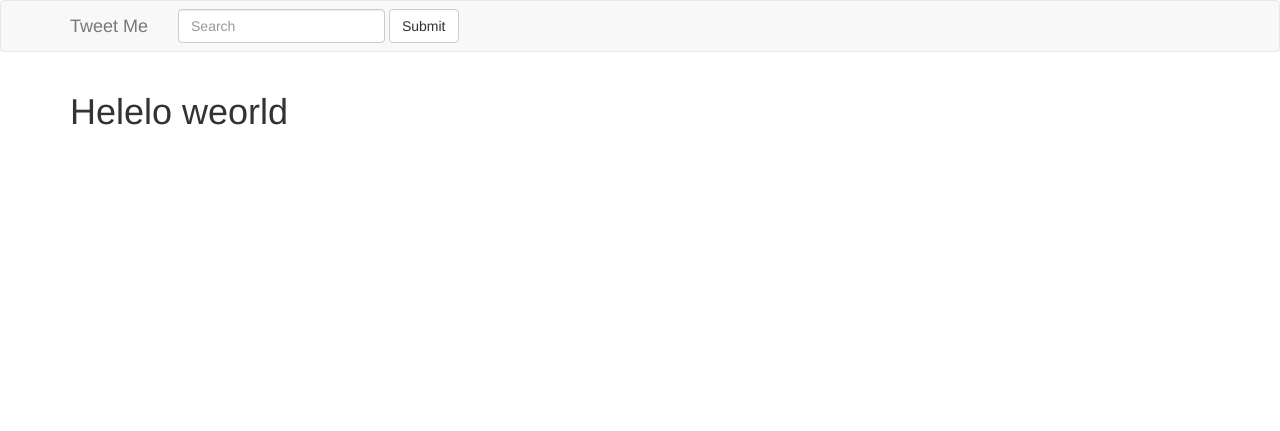
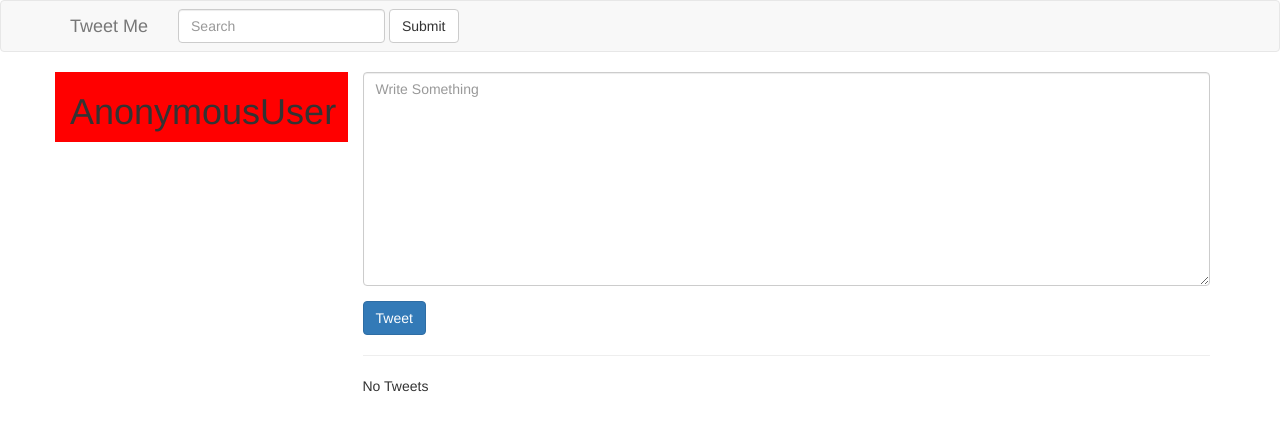
Before and after one commit to maharshi-b/tweet, a Django app: page / in a window 1280 px wide. Shown: the top 431 px of the page. Run offline with Django 3.2, Linux system fonts and the light colour scheme; data that the repository does not hold is empty; some libraries are stand-ins or nearby versions.

Commit message:
Crispy Forms and homepage

```diff
--- a/src/templates/navbar.html
+++ b/src/templates/navbar.html
@@ -9,7 +9,7 @@
                 <span class="icon-bar"></span>
                 <span class="icon-bar"></span>
             </button>
-            <a class="navbar-brand" href="#">Tweet Me</a>
+            <a class="navbar-brand" href="{% url 'home' %}">Tweet Me</a>
         </div>
         {% include 'tweets/search_form.html' %}
 
--- a/src/tweetme/settings/local.py
+++ b/src/tweetme/settings/local.py
@@ -38,6 +38,7 @@ INSTALLED_APPS = [
     'django.contrib.sessions',
     'django.contrib.messages',
     'django.contrib.staticfiles',
+    'crispy_forms',
     'tweets.apps.TweetsConfig',
 ]
 
@@ -128,3 +129,4 @@ STATICFILES_DIRS = [
 
 
 STATIC_ROOT = os.path.join(os.path.dirname(BASE_DIR), "static-serve")
+CRISPY_TEMPLATE_PACK = 'bootstrap3'
--- a/src/tweetme/settings/production.py
+++ b/src/tweetme/settings/production.py
@@ -38,6 +38,8 @@ INSTALLED_APPS = [
     'django.contrib.sessions',
     'django.contrib.messages',
     'django.contrib.staticfiles',
+    'crispy_forms',
+    'tweets',
 ]
 
 MIDDLEWARE = [
--- a/src/tweetme/urls.py
+++ b/src/tweetme/urls.py
@@ -18,11 +18,11 @@ from django.urls import path, include
 
 from django.conf import settings
 from django.conf.urls.static import static
-
+from tweets.views import TweetListView
 from .views import home
 
 urlpatterns = [
-    path('', home, name="home"),
+    path('', TweetListView.as_view(), name="home"),
     path('admin/', admin.site.urls),
     path('tweets/', include("tweets.urls")),
 ]
--- a/src/tweets/forms.py
+++ b/src/tweets/forms.py
@@ -3,6 +3,13 @@ from .models import Tweet
 
 
 class TweetModelForm(forms.ModelForm):
+    content = forms.CharField(
+        label='',
+        widget=forms.Textarea(attrs={
+            'placeholder': 'Write Something',
+        })
+    )
+
     class Meta:
         model = Tweet
         fields = [
--- a/src/tweets/templates/tweets/form.html
+++ b/src/tweets/templates/tweets/form.html
@@ -1,5 +1,6 @@
-<form class="form" method="POST" action="">
+{% load crispy_forms_tags %}
+<form class="form" method="POST" action="{% if action_url %}{{ action_url}}{% endif %}">
     {% csrf_token %}
-    {{ form.as_p }}
-    <input type="submit" value="{{btn_title}}" />
+    {{ form|crispy }}
+    <input class="btn btn-primary" type="submit" value="{{btn_title}}" />
 </form>
--- a/src/tweets/templates/tweets/tweet_list.html
+++ b/src/tweets/templates/tweets/tweet_list.html
@@ -6,6 +6,12 @@
         <h1>{{request.user}}</h1>
     </div>
     <div class="col-sm-9 col-xs-12">
+        {% if not request.GET.q %}
+        <div>
+            {% include "tweets/form.html" with form=create_form action_url=create_url btn_title='Tweet' %}
+        </div>
+        <hr>
+        {% endif %}
         {% for object in object_list %}
         <div class="media">
             <div class="media-body">
--- a/src/tweets/urls.py
+++ b/src/tweets/urls.py
@@ -1,10 +1,11 @@
 from django.urls import path
+from django.views.generic.base import RedirectView
 from .views import (TweetDetailView, TweetListView,
                     TweetCreateView, TweetUpdateView,
                     TweetDeleteView)
 app_name = 'tweet'
 urlpatterns = [
-    path('', TweetListView.as_view(), name="list"),
+    path('', RedirectView.as_view(url='/'), name="list"),
     path('<int:pk>/', TweetDetailView.as_view(), name="detail"),
     path('create/', TweetCreateView.as_view(), name='create'),
     path('<int:pk>/edit', TweetUpdateView.as_view(), name="update"),
--- a/src/tweets/views.py
+++ b/src/tweets/views.py
@@ -45,3 +45,9 @@ class TweetListView(ListView):
                 Q(user__username__icontains=query)
             )
         return qs
+
+    def get_context_data(self, *args, **kwargs):
+        context = super().get_context_data(*args, **kwargs)
+        context['create_form'] = TweetModelForm()
+        context['create_url'] = reverse_lazy('tweet:create')
+        return context
```
Also changed, not shown: src/tweets/templates/tweets/tweet_form.html (+6 -1 lines).
